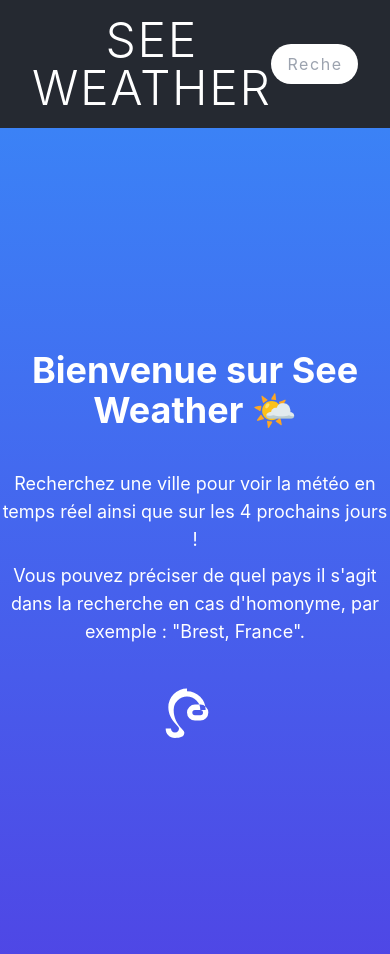
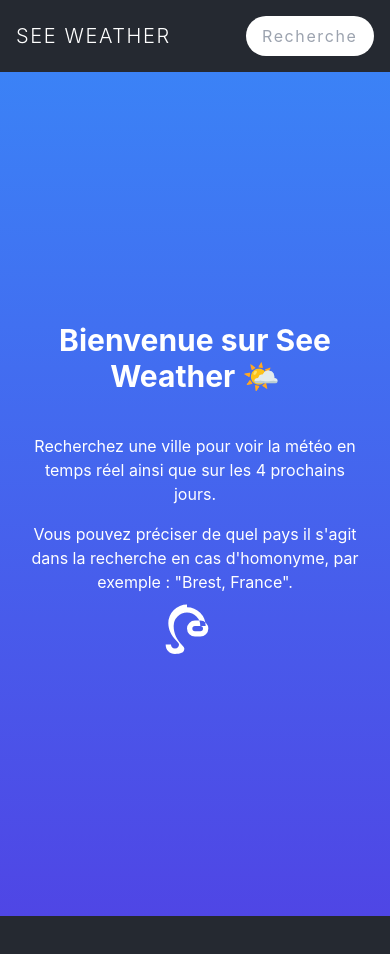
Before and after one commit to SEBonduel/weather-app, a React (Create React App) app: page / in a window 390 px wide. Shown: the top 954 px of the page. After the commit the page ends 916 px from the top, so only its background shows below. Built offline with nearby package versions, Linux system fonts and the light colour scheme; no server answers; what i18n-iso-countries would draw is missing.

Commit message:
responsive home + error + navbar

```diff
--- a/src/App.css
+++ b/src/App.css
@@ -7,19 +7,7 @@ body{
   text-align: center;
 }
 
-.App-logo {
-  height: 40vmin;
-  pointer-events: none;
-}
-
-@media (prefers-reduced-motion: no-preference) {
-  .App-logo {
-    animation: App-logo-spin infinite 20s linear;
-  }
-}
-
 .App-header {
-  background-color: #282c34;
   min-height: 100vh;
   display: flex;
   flex-direction: column;
@@ -29,19 +17,8 @@ body{
   color: white;
 }
 
-
-
 .App-link {
   color: #61dafb;
-}
-
-@keyframes App-logo-spin {
-  from {
-    transform: rotate(0deg);
-  }
-  to {
-    transform: rotate(360deg);
-  }
 }
 
 .swiper-pagination.swiper-pagination-clickable.swiper-pagination-bullets.swiper-pagination-horizontal {
--- a/src/App.js
+++ b/src/App.js
@@ -34,11 +34,11 @@ function App() {
             exit={{ opacity: 0, y: -30, scale: 0.95 }}
             transition={{ duration: 0.8, ease: "easeInOut" }}
           >
-            <h1 className="text-4xl font-bold mb-10">Bienvenue sur See Weather 🌤️</h1>
-            <p className="text-lg mb-2">Recherchez une ville pour voir la météo en temps réel ainsi que sur les 4 prochains jours !</p>
-            <p className="text-lg mb-10">Vous pouvez préciser de quel pays il s'agit dans la recherche en cas d'homonyme, par exemple : "Brest, France".</p>
+            <h1 className="ml-6 mr-6 text-3xl lg:text-5xl md:text-4xl sm:text-4xl font-bold mb-10">Bienvenue sur See Weather 🌤️</h1>
+            <p className="ml-6 mr-6 text-l mb-2 lg:text-3xl md:text-2xl sm:text-2xl mb-4">Recherchez une ville pour voir la météo en temps réel ainsi que sur les 4 prochains jours.</p>
+            <p className="ml-6 mr-6 text-l mb-2 lg:text-3xl md:text-2xl sm:text-2xl mb-12">Vous pouvez préciser de quel pays il s'agit dans la recherche en cas d'homonyme, par exemple : "Brest, France".</p>
             <motion.div animate={{ y: [0, -10, 0] }} transition={{ repeat: Infinity, duration: 1.5 }}>
-              <svg className="w-16 h-16 text-white" xmlns="http://www.w3.org/2000/svg" viewBox="0 0 24 24" fill="currentColor">
+              <svg className="items-center justify-center w-16 h-16 text-white" xmlns="http://www.w3.org/2000/svg" viewBox="0 0 24 24" fill="currentColor">
                 <path d="M9 3a7 7 0 00-7 7c0 2.666 1.333 4.667 2.5 6 .5.5 1.5 1.5 1.5 2 0 .667-.5 1.5-1.5 1.5s-1.5-.833-1.5-1.5h-2c0 2.167 1.5 3.5 3.5 3.5S8 21.167 8 19.5c0-.5-1-1.5-1.5-2C5.333 16 4 14 4 11a5 5 0 0110 0h2a7 7 0 00-7-7zm3 6h2a3 3 0 013 3 3 3 0 01-3 3h-2a3 3 0 01-3-3 3 3 0 013-3zm0 2a1 1 0 00-1 1 1 1 0 001 1h2a1 1 0 001-1 1 1 0 00-1-1h-2z"></path>
               </svg>
             </motion.div>
--- a/src/Navbar.js
+++ b/src/Navbar.js
@@ -1,5 +1,5 @@
 import React, { useState } from "react";
-import { Sun, Moon, X } from "lucide-react"; // Ajout de l'icône X pour la croix
+import { X } from "lucide-react"; // Ajout de l'icône X pour la croix
 
 const Navbar = ({ onSearch }) => {
   const [city, setCity] = useState("");
@@ -28,19 +28,19 @@ const Navbar = ({ onSearch }) => {
   return (
     <nav className="flex justify-between items-center p-4 bg-[#252931] text-white font-raleway tracking-[0.1em]">
       {/* Bouton pour recharger la page vers l'accueil */}
-      <button onClick={handleReload} className="ml-4 text-5xl font-light">
+      <button onClick={handleReload} className="mr-1 text-xl lg:ml-4 md:ml-4 sm:ml-4 lg:text-5xl md:text-4xl sm:text-4xl font-light">
         SEE WEATHER
       </button>
 
       {/* Champ de recherche avec croix pour effacer */}
-      <div className="relative w-80 flex items-center ml-auto mr-4">
+      <div className="relative lg:w-80 md:w-80 sm:w-72 flex items-center ml-auto lg:mr-4 md:mr-4 sm:mr-4">
         <input
           type="text"
           value={city}
           onChange={(e) => setCity(e.target.value)}
           placeholder="Rechercher une ville"
           onKeyDown={handleKeyPress}
-          className="w-full px-4 py-2 rounded-full bg-white text-black focus:outline-none"
+          className="ml-1 w-32 lg:w-full md:w-full sm:w-full px-4 py-2 rounded-full bg-white text-black focus:outline-none"
         />
         {city && (
           <button onClick={handleClear} className="absolute right-3 text-gray-500 hover:text-gray-700">
--- a/src/Weather.js
+++ b/src/Weather.js
@@ -22,7 +22,7 @@ const Weather = ({ city, onBackgroundChange }) => {
       try {
         const data = await getWeatherByCity(city);
         if (!data || data.cod !== 200) {
-          setError("Ville non trouvée, veuillez réessayer  !");
+          setError("Ville non trouvée, veuillez réessayer");
           setWeather(null);
           return;
         }
@@ -107,9 +107,10 @@ const Weather = ({ city, onBackgroundChange }) => {
       ></div>
       {error ? (
           <div className="
-          ease-in-out z-50 text-5xl fixed flex flex-col font-raleway
+          ease-in-out z-50 text-2xl fixed flex flex-col font-raleway
           tracking-[0.1em] font items-center justify-center h-screen w-screen
-          text-white text-center bg-gradient-to-b from-blue-500 to-indigo-600">
+          text-white text-center bg-gradient-to-b from-blue-500 to-indigo-600
+          lg:text-5xl md:text-3xl sm:text-3xl">
             <p className="m-5">{error} </p>
             <p className="m-5">
              <svg
@@ -120,7 +121,7 @@ const Weather = ({ city, onBackgroundChange }) => {
                 strokeWidth="2"
                 strokeLinecap="round"
                 strokeLinejoin="round"
-                className="w-12 h-12 ml-4 animate-pulse"
+                className="w-12 h-12 animate-pulse"
               >
                 <path d="M12 9v4m0 4h.01" />
                 <circle cx="12" cy="12" r="9" />
```
